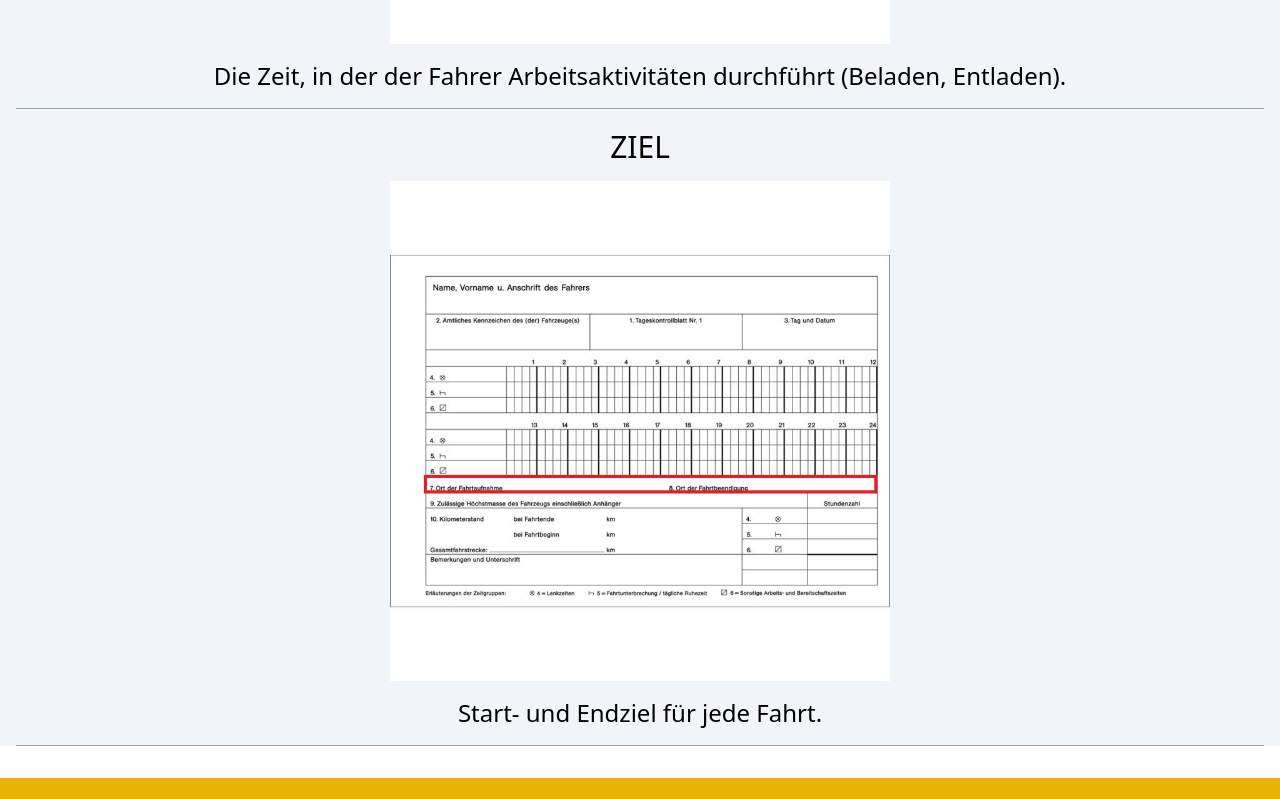
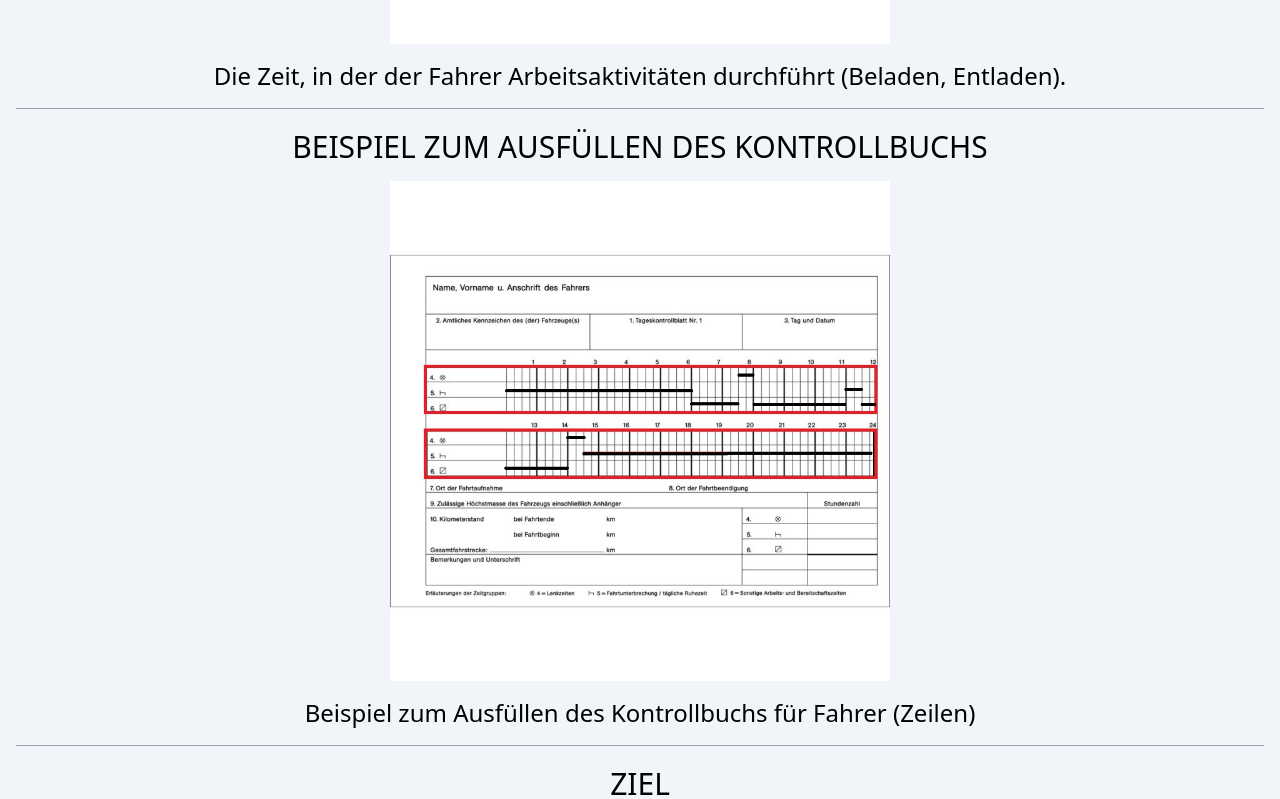
Before and after one commit to Krasimir-Hristov/DHL-Driver-Assitant-Dev, a React (Vite) app in the folder frontend/: page /controllbook in a window 1280 px wide. Shown: the part 5560-6359 px from the top of the page. Built offline with nearby package versions, Linux system fonts and the light colour scheme.

Commit message:
add example of the linie object

```diff
--- a/frontend/src/pages/ControllBook.tsx
+++ b/frontend/src/pages/ControllBook.tsx
@@ -11,6 +11,7 @@ import drivingLineImg from '../assets/controlBookImg/cbDriving.jpg';
 import breakLineImg from '../assets/controlBookImg/cbPause.jpg';
 import workLineImg from '../assets/controlBookImg/cbLagerWork.jpg';
 import destinationImg from '../assets/controlBookImg/cbDestination.jpg';
+import exampleImg from '../assets/controlBookImg/cbDailyDiagram.jpg';
 
 import DayOfYear from '../components/DayOfYear';
 import CurrentDate from '../components/CurrentDate';
@@ -49,6 +50,11 @@ const ControllBook: React.FC = () => {
       title: `${t('cbWorkLine')}`, // Примерен ключ от вашите i18n ресурси
       image: workLineImg,
       description: `${t('cbWorkLineDesc')}`, // Примерен ключ от вашите i18n ресурси
+    },
+    {
+      title: `${t('cbExample')}`, // Примерен ключ от вашите i18n ресурси
+      image: exampleImg,
+      description: `${t('cbExampleDesc')}`, // Примерен ключ от вашите i18n ресурси
     },
     {
       title: `${t('cbDestination')}`, // Примерен ключ от вашите i18n ресурси
```
